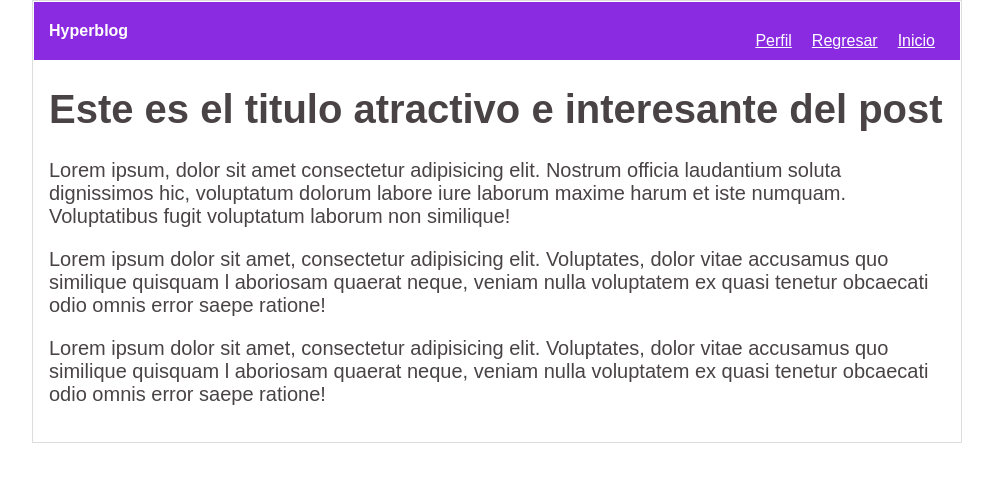
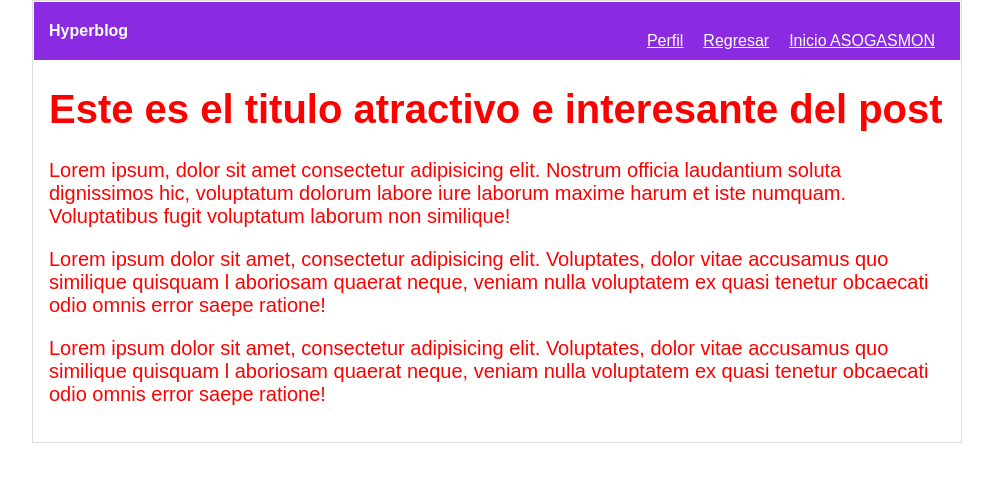
Before and after one commit to edalguerr/Hyperblog, a plain HTML site: page index.html in a window 1280 px wide. Shown: the whole page, without its empty margins (143-1136 px from the left). Drawn offline with Linux system fonts and the light colour scheme.

Commit message:
modifique el color de texto y el enlace de inicio

```diff
--- a/css/estilos.css
+++ b/css/estilos.css
@@ -1,5 +1,5 @@
 body{
-    color: rgb(73, 67, 70);
+    color: red;
     text-align: center;
     font-family: Arial, Helvetica, sans-serif;
     margin: 0;
--- a/index.html
+++ b/index.html
@@ -13,7 +13,7 @@
     <div id="container">
         <div id="cabecera">
             Hyperblog
-            <a href="#">Inicio</a>
+            <a href="#">Inicio ASOGASMON</a>
             <a href="#">Regresar</a>
             <a href="#">Perfil</a>
         </div>
```
